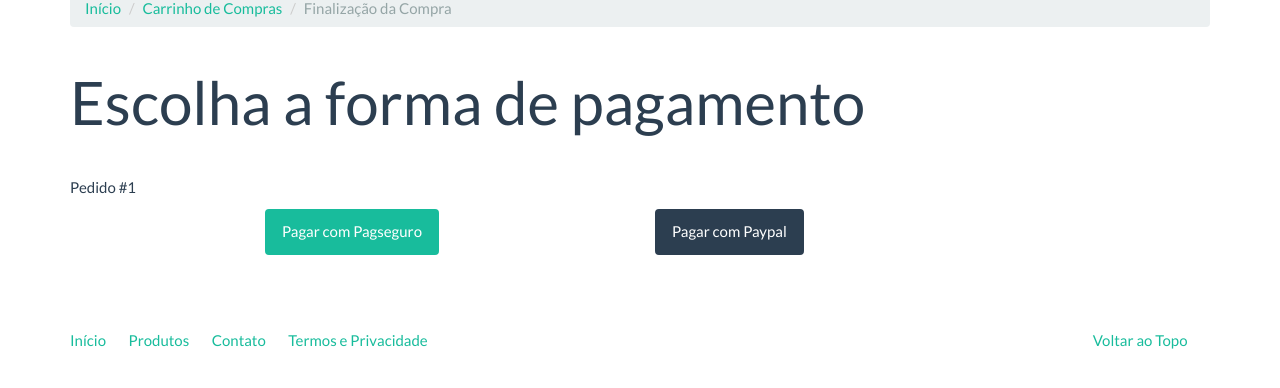
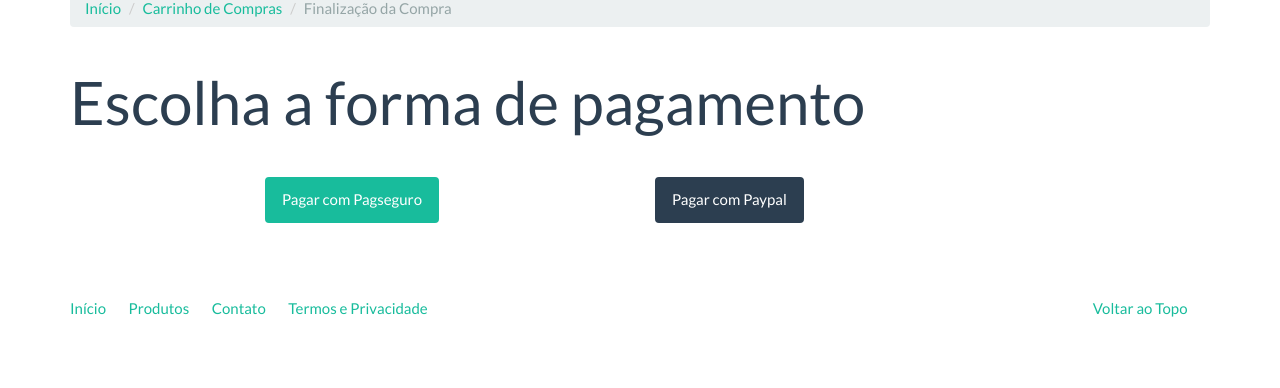
Before and after one commit to cristianolive/ecosmeticos, a Django app: template checkout/templates/checkout/checkout.html in a window 1280 px wide. Shown: the part 60-448 px from the top of the page. Run offline with Django 3.2, Linux system fonts and the light colour scheme; the template is opened without the code that fills it: most values are stand-ins (such as "Sample title", 1, 10 or a date in 2020); parts of the project's set-up code (start-up, migrations or seed data) failed here and were passed over; some libraries are stand-ins or nearby versions.

Commit message:
pagamentos

```diff
--- a/checkout/templates/checkout/checkout.html
+++ b/checkout/templates/checkout/checkout.html
@@ -14,12 +14,7 @@ Finalização da Compra
     <h1>Escolha a forma de pagamento</h1>
 </div>
 <div class="row">
-    <div class="col-md-12">
-        <p>
-            Pedido #{{ order.pk }}
-        </p>
-    </div>
-    <div class="col-md-4 col-md-offset-2">
+  <div class="col-md-4 col-md-offset-2">
       <a href="{% url 'checkout:pagseguro_view' order.pk %}" class="btn btn-success">Pagar com Pagseguro</a>
   </div>
   <div class="col-md-4">
```
